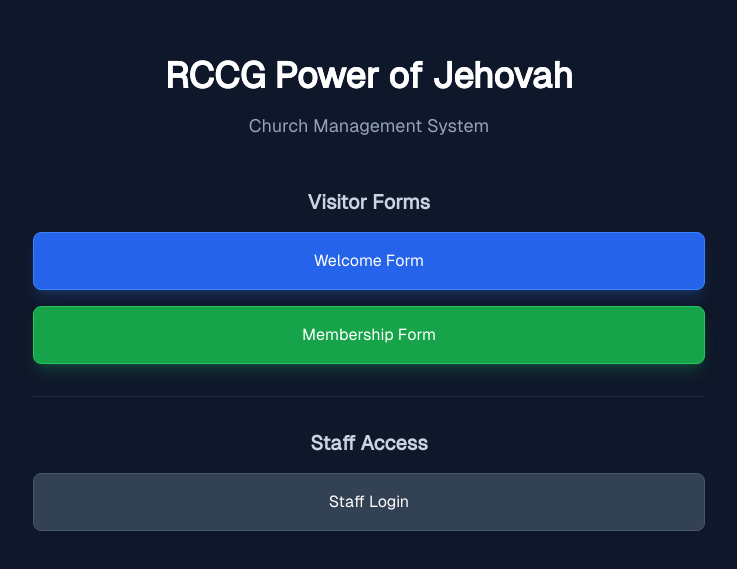
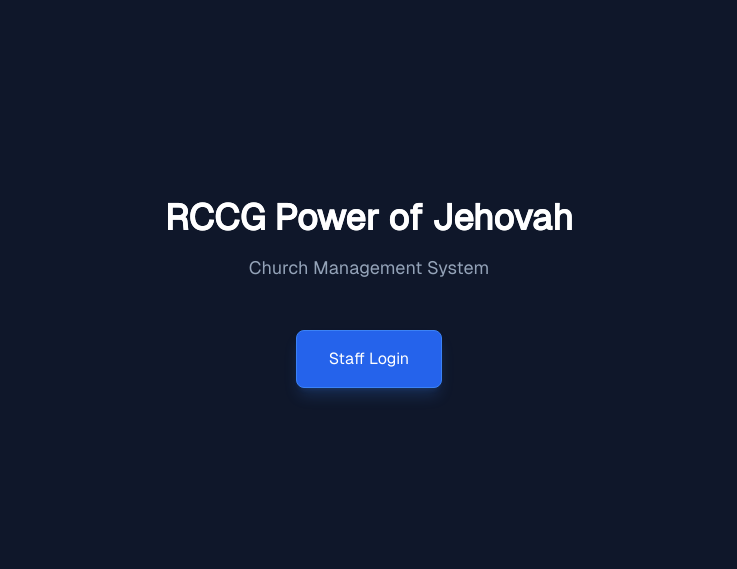
Before and after one commit to powerofjehovah2025-afk/church-app, a Next.js app: page / in a window 1280 px wide. Shown: the part 107-676 px from the top of the page, without its empty margins (271-1008 px from the left). Built offline with nearby package versions, Linux system fonts and the light colour scheme.

Commit message:
feat: update homepage to show only Staff Login, forms accessible via QR code only

```diff
--- a/app/page.tsx
+++ b/app/page.tsx
@@ -11,29 +11,11 @@
           Church Management System
         </p>
 
-        {/* Public Forms Section */}
-        <div className="space-y-4 mb-8">
-          <h2 className="text-xl font-semibold text-slate-300 mb-4">Visitor Forms</h2>
-          <Link
-            href="/welcome"
-            className="block px-6 py-4 bg-blue-600 hover:bg-blue-700 border border-blue-500 rounded-lg text-white font-medium transition-colors shadow-lg shadow-blue-500/20"
-          >
-            Welcome Form
-          </Link>
-          <Link
-            href="/membership"
-            className="block px-6 py-4 bg-green-600 hover:bg-green-700 border border-green-500 rounded-lg text-white font-medium transition-colors shadow-lg shadow-green-500/20"
-          >
-            Membership Form
-          </Link>
-        </div>
-
-        {/* Staff Login Section */}
-        <div className="border-t border-slate-700/50 pt-8">
-          <h2 className="text-xl font-semibold text-slate-300 mb-4">Staff Access</h2>
+        {/* Staff Login Only */}
+        <div>
           <Link
             href="/auth/login"
-            className="block px-6 py-4 bg-slate-700 hover:bg-slate-600 border border-slate-600 rounded-lg text-white font-medium transition-colors"
+            className="inline-block px-8 py-4 bg-blue-600 hover:bg-blue-700 border border-blue-500 rounded-lg text-white font-medium transition-colors shadow-lg shadow-blue-500/20"
           >
             Staff Login
           </Link>
```
